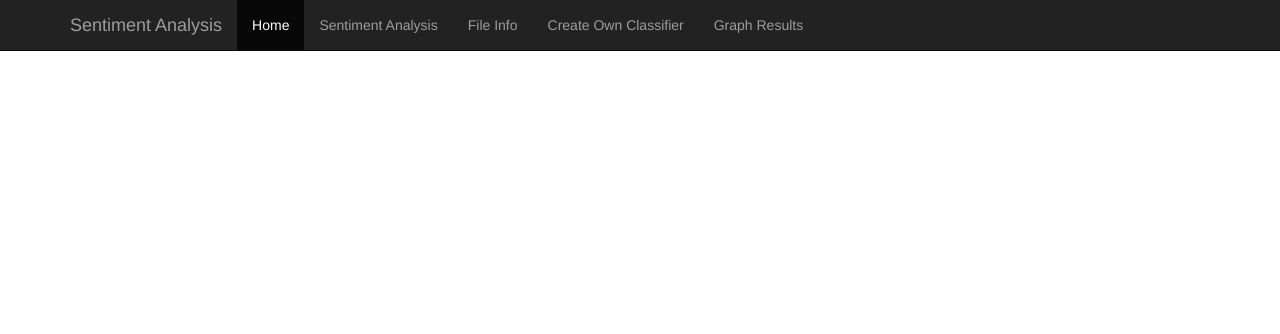
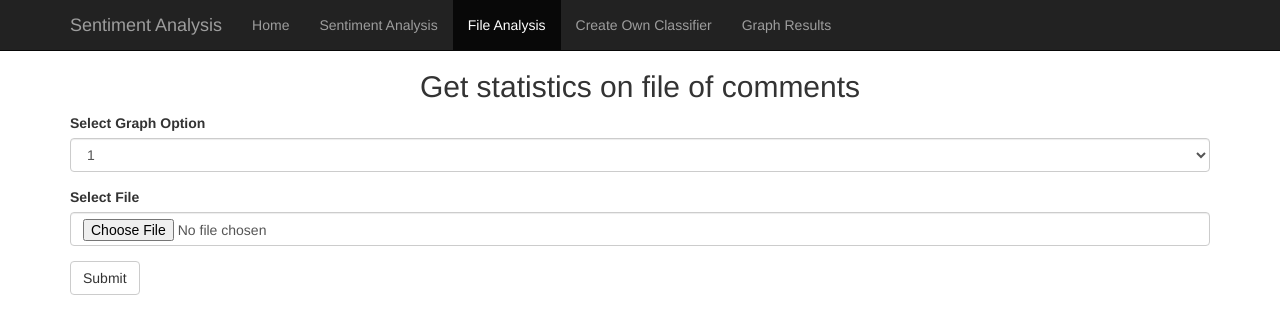
Before and after one commit to CloudandReact/flaskApp, a Flask app: template templates/fileAnalysis.html in a window 1280 px wide. Shown: the top 334 px of the page. Run offline with Flask 2, Linux system fonts and the light colour scheme; the template is opened without the code that fills it, so the values that code supplies are empty; some libraries are stand-ins or nearby versions.

Commit message:
final commit before shabs

```diff
--- a/app.py
+++ b/app.py
@@ -37,3 +37,6 @@ def SentimentAnalysis():
 @app.route('/SentimentAnalysis2',methods=['post','get'])
 def s1():
 	return render_template("SentimentProcessed.html")
+@app.route("/fileAnalysis")
+def fileAnalysis():
+	return render_template("fileAnalysis.html")
--- a/templates/SentimentAnalysis.html
+++ b/templates/SentimentAnalysis.html
@@ -48,7 +48,7 @@
 					<li><a href="home">Home</a></li>
 					<li class="active"><a href="SentimentAnalysis">Sentiment
 							Analysis</a></li>
-					<li><a href="#contact">File Info</a></li>
+					<li><a href="fileAnalysis">File Analysis</a></li>
 					<li><a href="#contact">Create Own Classifier</a></li>
 					<li><a href="#contact">Graph Results</a></li>
 
--- a/templates/basicNavBar.html
+++ b/templates/basicNavBar.html
@@ -44,9 +44,9 @@
         </div>
         <div id="navbar" class="collapse navbar-collapse">
           <ul class="nav navbar-nav">
-            <li class="active"><a href="home">Home</a></li>
-            <li><a href="SentimentAnalysis">Sentiment Analysis</a></li>
-            <li><a href="#contact">File Info</a></li>
+            <li {% if "home" in request.path  %}class="active"{% endif %}> <a href="home">Home</a></li>
+            <li {% if "SentimentAnalysis " in request.path  %}class="active"{% endif %}> <a href="SentimentAnalysis">Sentiment Analysis</a></li>
+            <li {% if "fileAnalysis" in request.path  %} class="active"{% endif %}> <a href="fileAnalysis">File Analysis</a></li>
              <li><a href="#contact">Create Own Classifier</a></li>
              <li><a href="#contact">Graph Results</a></li>
 
--- a/templates/fileAnalysis.html
+++ b/templates/fileAnalysis.html
@@ -1 +1,23 @@
 {% extends "BasicNavBar.html" %}
+
+{% block body %}
+<h2 class="text-center"> Get statistics on file of comments </h2>
+<form action="" method="post"  >
+			<div class="form-group">
+			<label for="selectGraph">Select Graph Option</label>
+			<select  class="form-control" id="selectGraph">
+  			<option>1</option>
+  			<option>2</option>
+  			<option>3</option>
+ 			 <option>4</option>
+ 			 <option>5</option>
+			</select>
+			</div>
+			<div class="form-group">
+			<label for="selectFile">Select File</label>
+			<input class="form-control" type="file" id="selectFile">
+			</div>
+			 <button type="submit" class="btn btn-default">Submit</button>
+			</form>
+		</div>
+{% endblock %}
--- a/templates/home.html
+++ b/templates/home.html
@@ -44,9 +44,9 @@
         </div>
         <div id="navbar" class="collapse navbar-collapse">
           <ul class="nav navbar-nav">
-            <li class="active"><a href="home">Home</a></li>
-            <li><a href="SentimentAnalysis">Sentiment Analysis</a></li>
-            <li><a href="#contact">File Info</a></li>
+            <li {% if "home" in request.path  %}class="active"{% endif %}> <a href="home">Home</a></li>
+            <li {% if "SentimentAnalysis " in request.path == 'SentimentAnalysis' %}class="active"{% endif %}> <a href="SentimentAnalysis">Sentiment Analysis</a></li>
+            <li {% if "FileAnalysis" in request.path == 'FileInfo' %} class="FileInfo"{% endif %}> <a href="fileAnalysis">File Analysis</a></li>
              <li><a href="#contact">Create Own Classifier</a></li>
              <li><a href="#contact">Graph Results</a></li>
 
```
